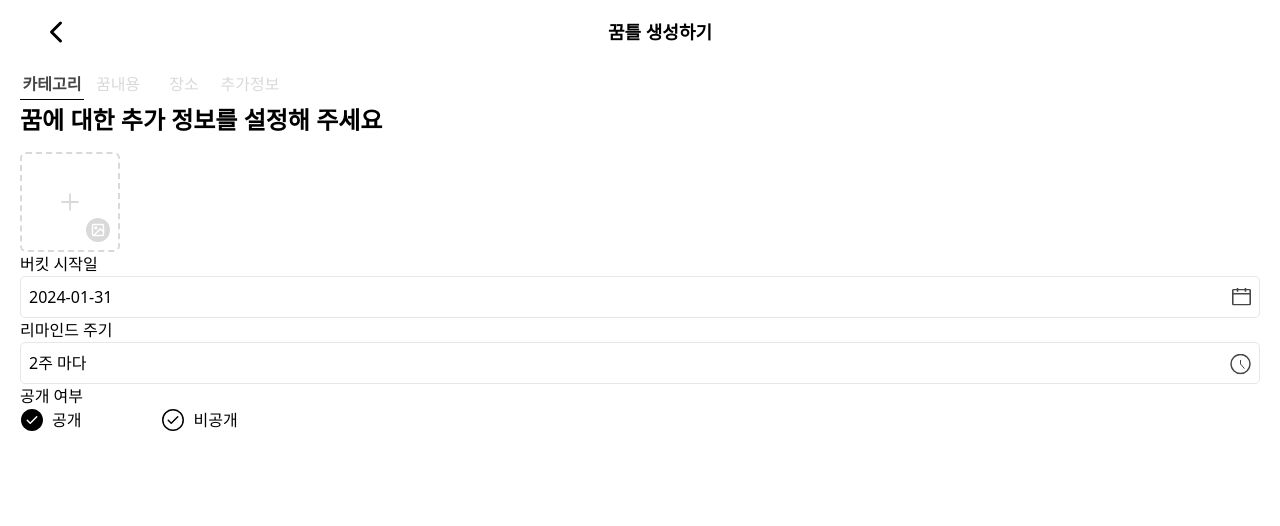
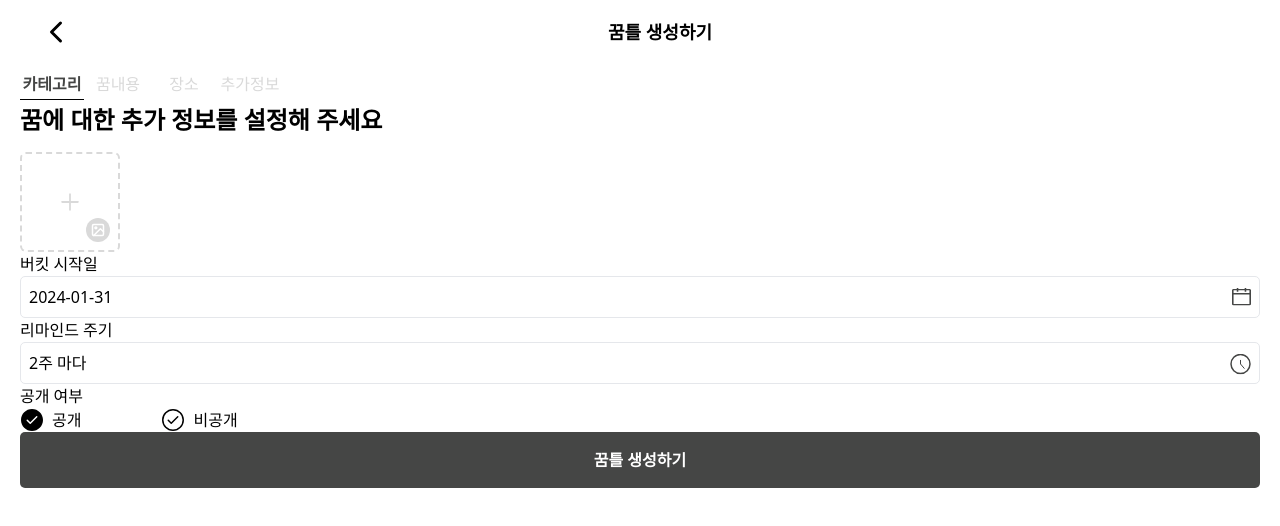
Before and after one commit to ggumms/ggumtle, a React (Vite) app in the folder frontend/: page /bucket/write/additional in a window 1280 px wide. Shown: the top 526 px of the page. Built offline with nearby package versions, Linux system fonts and the light colour scheme.

Commit message:
[FE] Feat #69: 꿈틀 작성 완료 버튼 컴포넌트 추가
Change-Id: I731791304fca119e316560a594f2e1a00793a9f2

```diff
--- a/frontend/src/pages/Bucket/AddBucket/AdditionalInfo/AdditionalInfo.tsx
+++ b/frontend/src/pages/Bucket/AddBucket/AdditionalInfo/AdditionalInfo.tsx
@@ -3,6 +3,7 @@ import BucketImage from './component/BucketImage'
 import StartDate from './component/StartDate'
 import RemindPeriod from './component/RemindPeriod'
 import Private from './component/Private'
+import CompleteButton from './component/CompleteButton'
 
 const AdditionalInfo = () => {
 	return (
@@ -16,6 +17,7 @@ const AdditionalInfo = () => {
 				<RemindPeriod />
 				<Private />
 			</fieldset>
+			<CompleteButton />
 		</section>
 	)
 }
--- /dev/null
+++ b/frontend/src/pages/Bucket/AddBucket/AdditionalInfo/component/CompleteButton.tsx
@@ -0,0 +1,12 @@
+import NavigateButton from '../../../../../components/NavigateButton'
+
+// Todo: 추후에는 이전 페이지 기록 기능을 추가해서 이전 페이지로 이동하게 만들기
+const CompleteButton = () => {
+	return (
+		<NavigateButton path="/" isDisable={false}>
+			꿈틀 생성하기
+		</NavigateButton>
+	)
+}
+
+export default CompleteButton
```
